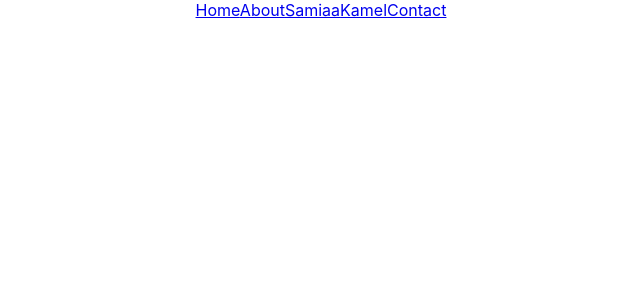
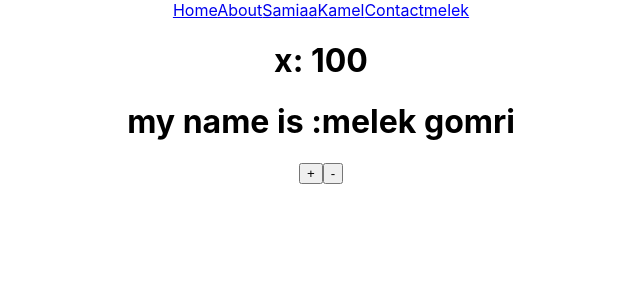
Before and after one commit to melekgomri1/gestionemployee, a React (Create React App) app in the folder employeereact/: page /melek in a window 1280 px wide. Shown: the top 300 px of the page, without its empty margins (319-959 px from the left). Built offline with nearby package versions, Linux system fonts and the light colour scheme.

Commit message:
redux dispatach and props

```diff
--- a/employeereact/src/App.js
+++ b/employeereact/src/App.js
@@ -5,6 +5,7 @@ import { BrowserRouter, Link, NavLink, Route, Routes } from 'react-router-dom';
 import Samia from './Samia';
 import Contact from './Contact';
 import Kamel from './Kamel';
+import Melek from './Melek';
 
 function App() {
   return (
@@ -16,6 +17,7 @@ function App() {
           <NavLink to="/samia" activeClassName="active">Samiaa</NavLink>
           <NavLink to="/samia/kamel" activeClassName="active1">Kamel</NavLink>
           <NavLink to="/contact" activeClassName="active">Contact</NavLink>
+          <NavLink to="/melek" activeClassName="active">melek</NavLink>
         </nav>
         <Routes>
           <Route path="/" element={<Home />} />
@@ -23,6 +25,7 @@ function App() {
           <Route path="/samia" element={<Samia />} />
           <Route path="/samia/kamel" element={<Kamel />} />
           <Route path="/contact" element={<Contact />} />
+          <Route path="/melek" element={<Melek />} />
         </Routes>
       </BrowserRouter>
     </div>
--- /dev/null
+++ b/employeereact/src/Melek.js
@@ -0,0 +1,34 @@
+import React, { Component } from 'react';
+
+import { connect } from 'react-redux';
+
+class Melek extends React.Component {
+
+
+  render() {
+    return (
+      <div>
+        <h1>x: {this.props.x}</h1>
+        <h1>my name is :{this.props.firstname}</h1>
+        <button onClick={this.props.increment}>+</button>
+        <button onClick={this.props.decrement}>-</button>
+
+      </div>
+    );
+  }
+}
+function mapStateToProps(state){
+  return {
+    x:state.x,
+    firstname:state.firstname
+
+  }
+}
+function mapDispatchToProps(dispatch){
+  return{
+    increment:()=>dispatch({type:"INCREMENT"}),
+    decrement:()=>dispatch({type:"DECREMENT"}),
+  }
+}
+
+export default connect(mapStateToProps,mapDispatchToProps)(Melek);
--- a/employeereact/src/reducer/firstReducer.js
+++ b/employeereact/src/reducer/firstReducer.js
@@ -1,14 +1,17 @@
 const initState = {
-    x: 100
+    x: 100,
+    firstname:"melek gomri"
 };
 
 const reducer = (state = initState, action) => {
     if (action.type === "INCREMENT") {
         return {
+            ...state,
             x: state.x + 1
         };
     } else if (action.type === "DECREMENT") {
         return {
+            ...state,
             x: state.x - 1
         };
     } else {
```
